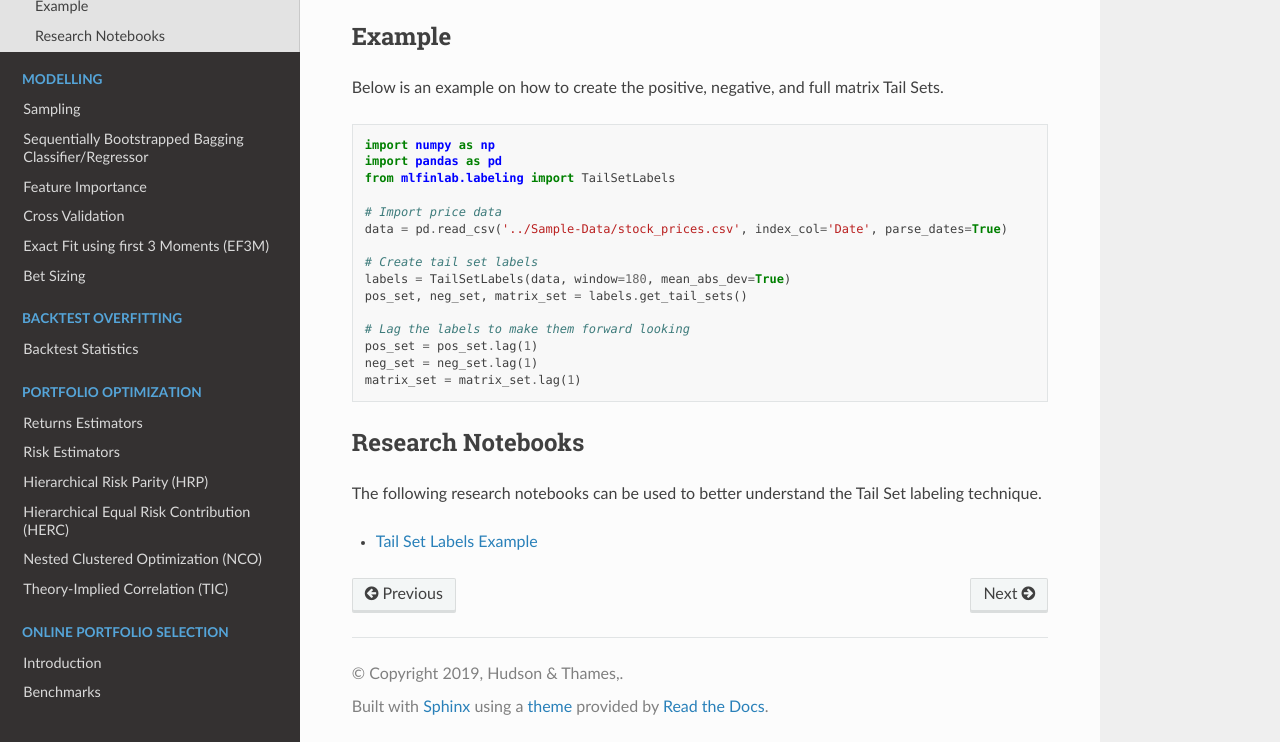
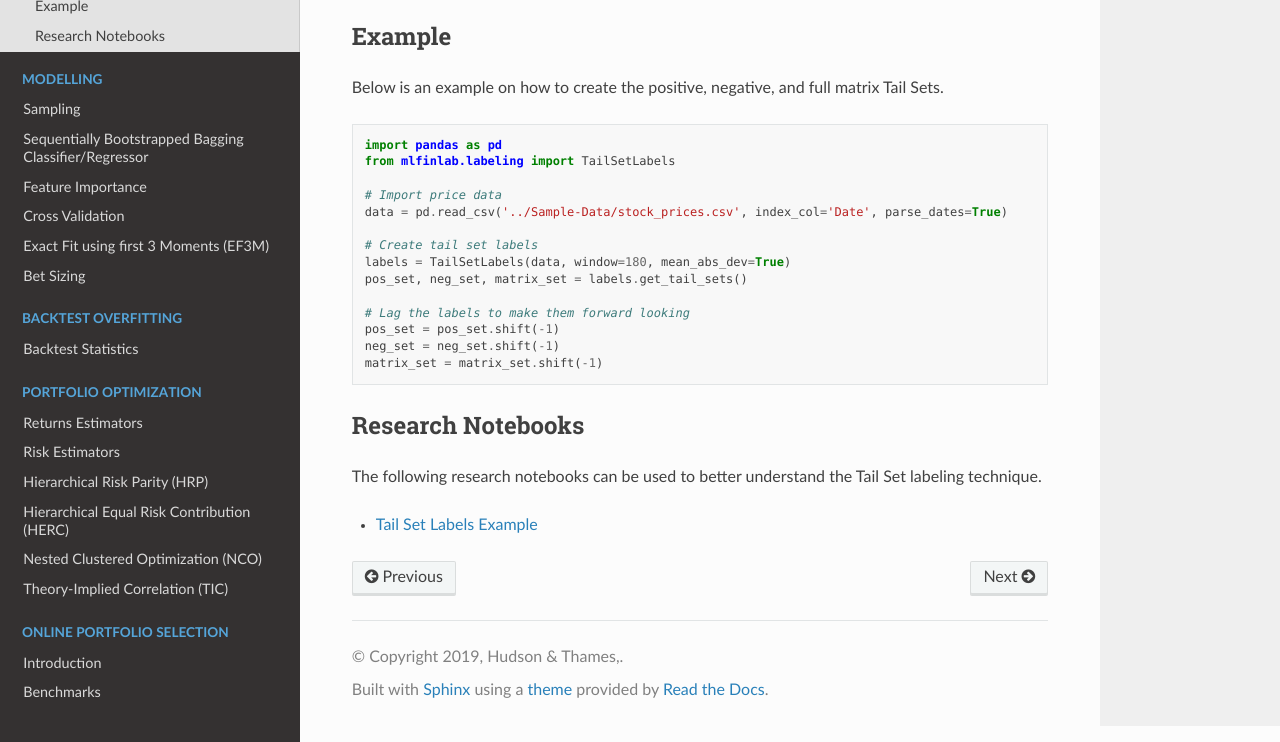
Before and after one commit to hudson-and-thames/mlfinlab, a Sphinx documentation site: the page built from docs/source/implementations/labeling_tail_sets.rst, in a window 1280 px wide and 900 px high, scrolled down 2637 px, cut to the strip 158-900 px from the top of the window. Built offline with Sphinx 7.4.7 and the Read the Docs theme 2.0.0, drawn with Linux system fonts in a browser that asks for light colours; pages that are not in the unit, such as notebooks, are missing from menus.

Commit message:
Fix #285

```diff
--- a/docs/source/implementations/labeling_tail_sets.rst
+++ b/docs/source/implementations/labeling_tail_sets.rst
@@ -104,7 +104,6 @@ Below is an example on how to create the positive, negative, and full matrix Tai
 
 .. code-block::
 
-    import numpy as np
     import pandas as pd
     from mlfinlab.labeling import TailSetLabels
 
@@ -116,9 +115,9 @@ Below is an example on how to create the positive, negative, and full matrix Tai
     pos_set, neg_set, matrix_set = labels.get_tail_sets()
 
     # Lag the labels to make them forward looking
-    pos_set = pos_set.lag(1)
-    neg_set = neg_set.lag(1)
-    matrix_set = matrix_set.lag(1)
+    pos_set = pos_set.shift(-1)
+    neg_set = neg_set.shift(-1)
+    matrix_set = matrix_set.shift(-1)
 
 
 Research Notebooks
```
